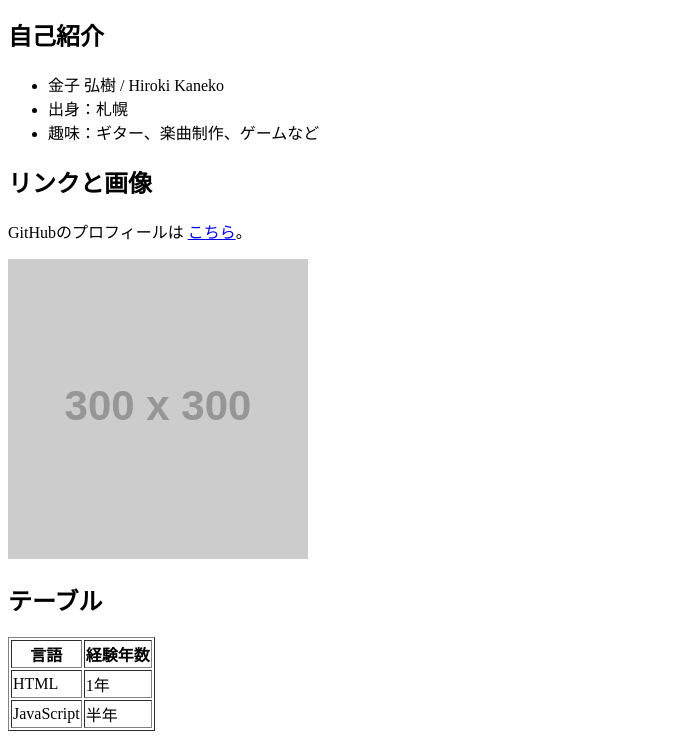
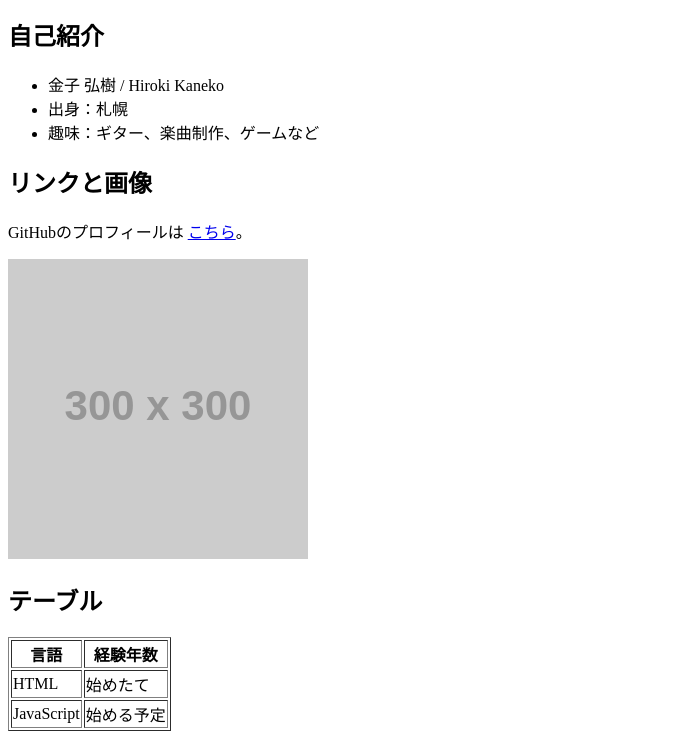
Before and after one commit to HirokiKaneko1124/Portfolio, a plain HTML site: page index.html in a window 1280 px wide. Shown: the part 116-855 px from the top of the page, without its empty margins (0-679 px from the left). Drawn offline with Linux system fonts and the light colour scheme; placeholder pictures from the web are drawn by us.

Commit message:
プログラミング経験の変更

```diff
--- a/index.html
+++ b/index.html
@@ -29,11 +29,11 @@
         </tr>
         <tr>
             <td>HTML</td>
-            <td>1年</td>
+            <td>始めたて</td>
         </tr>
         <tr>
             <td>JavaScript</td>
-            <td>半年</td>
+            <td>始める予定</td>
         </tr>
     </table>
 </body>
```
